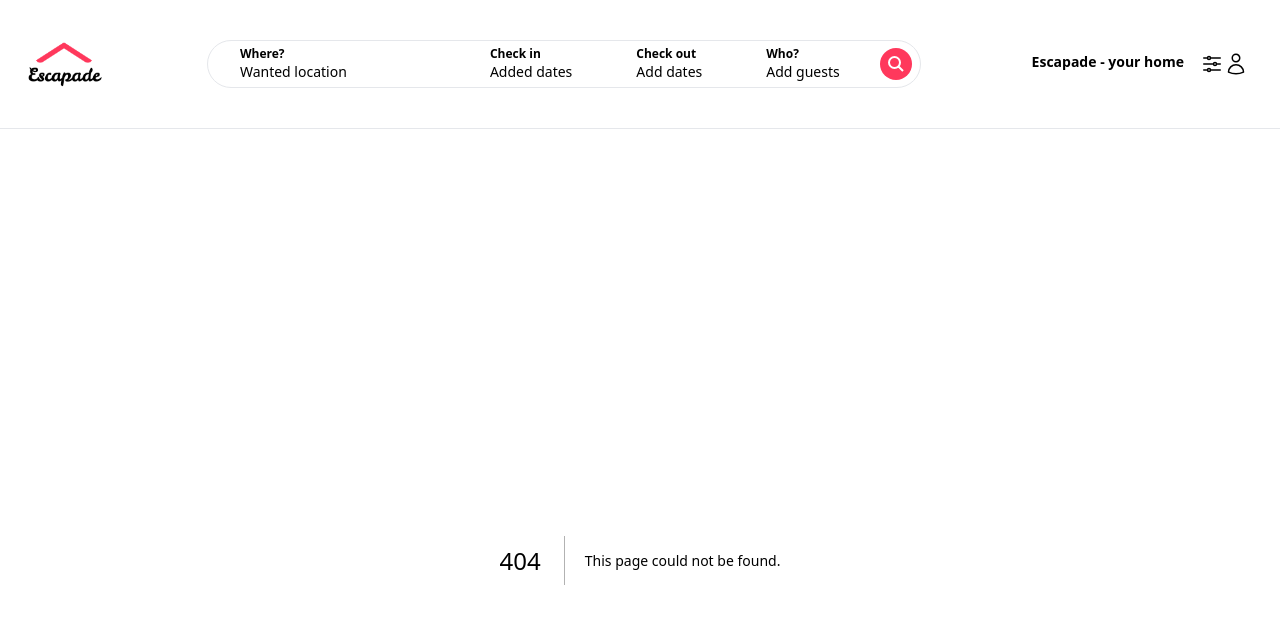
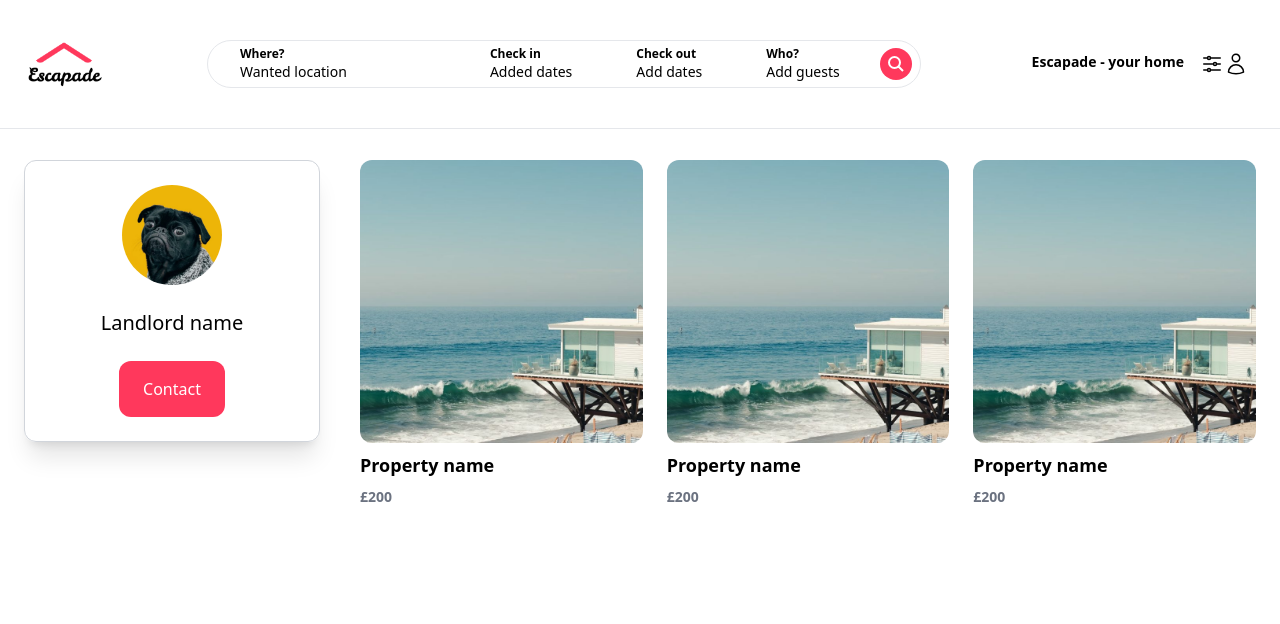
Before and after one commit to steakmeatdev/Escapade, a Next.js app: page /landlords/1 in a window 1280 px wide. Before the commit this address had no page. Shown: the top 624 px of the page. Built offline with nearby package versions, Linux system fonts and the light colour scheme.

Commit message:
Landlord page UI

```diff
--- /dev/null
+++ b/app/components/ContactButton.tsx
@@ -0,0 +1,8 @@
+const ContactButton = () => {
+  return (
+    <div className="mt-6 py-4 px-6 cursor-pointer bg-escapade text-white rounded-xl hover:bg-escapade-dark transition">
+      Contact
+    </div>
+  );
+};
+export default ContactButton;
--- /dev/null
+++ b/app/landlords/[id]/page.tsx
@@ -0,0 +1,31 @@
+import Image from "next/image";
+import ContactButton from "@/app/components/ContactButton";
+import PropertyList from "@/app/components/properties/PropertyList";
+const LandlordDetailPage = () => {
+  return (
+    <main className="max-w-[1500px] mx-auto px-6 pb-6">
+      <div className="grid grid-cols-1 md:grid-cols-4 gap-4">
+        <aside className="col-span-1 mb-4">
+          <div className="flex flex-col items-center p-6 rounded-xl border border-gray-300 shadow-xl">
+            <Image
+              src="/profile_pic_1.jpg"
+              className="rounded-full"
+              alt="Profile Picture"
+              height={100}
+              width={100}
+            />
+            <h1 className="mt-6 text-xl">Landlord name</h1>
+            <ContactButton />
+          </div>
+        </aside>
+        <div className="col-span-1 md:col-span-3 pl-0 md:pl-6">
+          <div className=" grid grid-cols-1 md:grid-cols-3 gap-6">
+            <PropertyList />
+          </div>
+        </div>
+      </div>
+    </main>
+  );
+};
+
+export default LandlordDetailPage;
```
